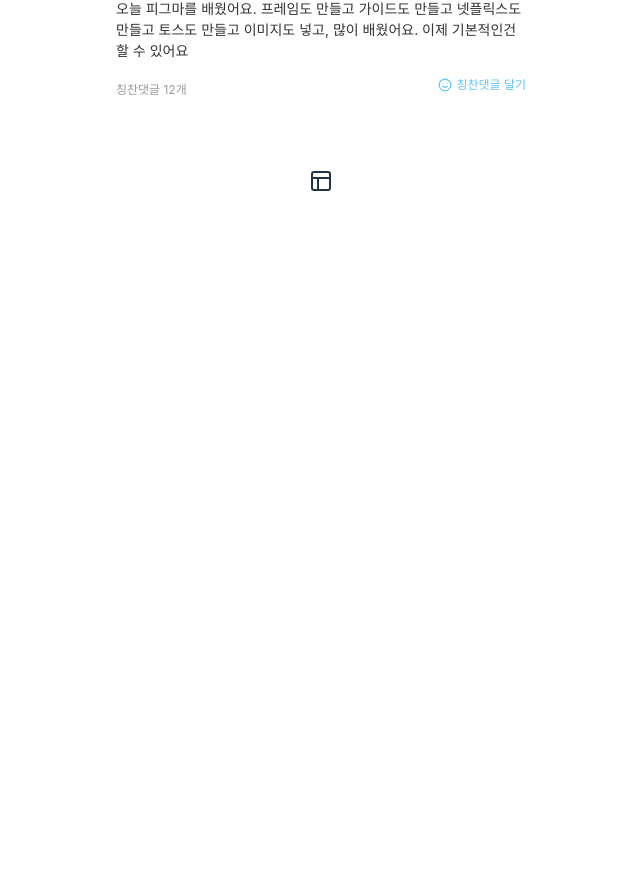
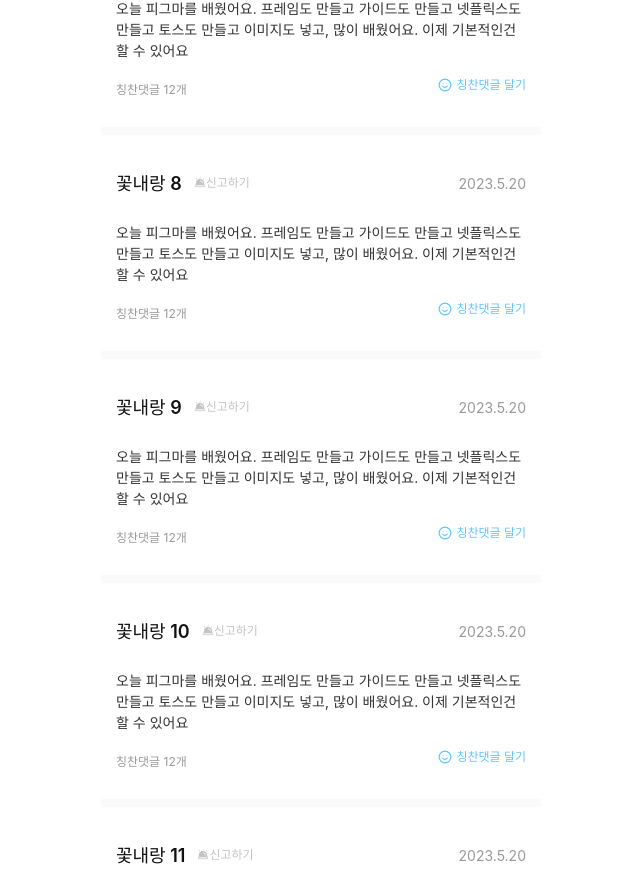
Before and after one commit to chchyj-project/chchyj-front, a React (Vite) app: page / in a window 1280 px wide. Shown: the part 1918-2797 px from the top of the page, without its empty margins (319-959 px from the left). Before the commit the page ends 2111 px from the top, so only its background shows below. Built offline with nearby package versions, Linux system fonts and the light colour scheme.

Commit message:
[style]: mainPage의 댓글 토글 아코디언 추가

```diff
--- a/package.json
+++ b/package.json
@@ -31,7 +31,6 @@
     "globals": "^15.11.0",
     "postcss": "^8.4.47",
     "prettier": "^3.3.3",
-    "tailwindcss": "^3.4.14",
     "typescript": "~5.6.2",
     "typescript-eslint": "^8.10.0",
     "vite": "^5.4.9"
--- /dev/null
+++ b/src/types/MainPage.ts
@@ -0,0 +1,8 @@
+export interface ContainerProps {
+  isLast?: boolean;
+  isFirst?: boolean;
+}
+
+export interface IconProps {
+  size?: string;
+}
--- a/src/ui/components/layout/Body.tsx
+++ b/src/ui/components/layout/Body.tsx
@@ -10,7 +10,6 @@ export default function Body({
   children: React.ReactNode;
   color: string;
 }) {
-  console.log('Body', children);
   return (
     <Container color={color}>
       <FixedHeader />
--- a/src/ui/components/layout/Page.tsx
+++ b/src/ui/components/layout/Page.tsx
@@ -9,6 +9,7 @@ export default function Page({ children }: PropsWithChildren) {
     </Container>
   );
 }
+
 const Container = styled.div`
   width: 100vw;
   height: 100vh;
--- /dev/null
+++ b/src/ui/components/mainPage/Comment.tsx
@@ -0,0 +1,85 @@
+import styled from '@emotion/styled';
+import { AddtionalWrapper, Icon, TitleWrapper } from '../../styles/MainPage';
+import Siren from '../../../assets/siren.png';
+import { ContainerProps } from '../../../types/MainPage.ts';
+import Heart from '../../../assets/heart.png';
+
+const CommentCard = styled.div<ContainerProps>`
+  border-radius: 8px;
+  padding: 12px 0;
+  margin-top: ${(props) => (props.isFirst ? '12px' : '0px')};
+  display: flex;
+  flex-direction: column;
+`;
+
+const CommentHeader = styled.div`
+  display: flex;
+  justify-content: space-between;
+  font-size: 0.9em;
+  color: #666666;
+`;
+
+const CommentContent = styled.div`
+  margin-bottom: 12px;
+  font-weight: 400;
+  font-size: 12px;
+  line-height: 14px;
+  display: flex;
+  justify-content: space-between;
+  padding-top: 10px;
+  width: 100%;
+  color: #8a8a8a;
+`;
+
+const NickName = styled.span`
+  font-style: normal;
+  font-weight: 700;
+  font-size: 12px;
+  line-height: 14px;
+  color: #5c5c5c;
+`;
+
+const TextComment = styled.div`
+  width: 90%;
+`;
+const LikeArea = styled.div`
+  display: flex;
+  gap: 2.5px;
+`;
+
+const Comment = ({
+  commenterId,
+  content,
+  likeCount,
+  isLast,
+  isFirst,
+}: {
+  commenterId: string;
+  content: string;
+  likeCount: number;
+  isLast: boolean;
+  isFirst: boolean;
+}) => {
+  return (
+    <CommentCard isLast={isLast} isFirst={isFirst}>
+      <CommentHeader>
+        <TitleWrapper>
+          <NickName>{commenterId}</NickName>
+          <AddtionalWrapper>
+            <Icon src={Siren} size={'12px'} />
+            신고하기
+          </AddtionalWrapper>
+        </TitleWrapper>
+      </CommentHeader>
+      <CommentContent>
+        <TextComment>{content}</TextComment>
+        <LikeArea>
+          <Icon src={Heart} size={'14px'} />
+          <div>{likeCount}</div>
+        </LikeArea>
+      </CommentContent>
+    </CommentCard>
+  );
+};
+
+export default Comment;
--- a/src/ui/components/mainPage/ComplimentItem.tsx
+++ /dev/null
@@ -1,112 +0,0 @@
-import styled from '@emotion/styled';
-import { Smile } from 'lucide-react';
-import Siren from '../../../assets/siren.png';
-import styleToken from '../../styles/styleToken.ts';
-import { RowFlexBetween } from '../../styles/commonStyle.ts';
-interface ContainerProps {
-  isLast?: boolean;
-}
-const Container = styled.div<ContainerProps>`
-  margin-bottom: ${(props) => (props.isLast ? '0px' : '8px')};
-  padding: 20px 15px;
-  background-color: #fff;
-`;
-
-const Header = styled.div`
-  display: flex;
-  justify-content: space-between;
-  align-items: center;
-  margin-bottom: 10px;
-`;
-
-const TitleWrapper = styled.div`
-  display: flex;
-  align-items: center;
-`;
-
-const Title = styled.h2`
-  font-size: 18px;
-  font-weight: 600;
-  margin-right: 8px;
-  color: #111111;
-`;
-
-const Icon = styled.img`
-  margin-left: 4px;
-  width: 12px;
-  height: 12px;
-`;
-
-const Date = styled.span`
-  font-size: 14px;
-  color: #999;
-`;
-
-const Content = styled.p`
-  font-size: 14px;
-  line-height: 1.5;
-  color: #333;
-  margin: 10px 0;
-`;
-
-const CommentInfo = styled.div`
-  font-size: 12px;
-  color: #999;
-  margin-top: 10px;
-`;
-
-const AddtionalWrapper = styled.div`
-  display: flex;
-  align-items: center;
-  font-size: 12px;
-  color: ${styleToken.color.textSub};
-
-  svg {
-    margin-right: 4px;
-  }
-`;
-
-const WritingCommentWrapper = styled.div`
-  display: flex;
-  align-items: center;
-  font-size: 12px;
-  color: ${styleToken.color.secondary};
-
-  svg {
-    margin-right: 4px;
-  }
-`;
-
-const ComplimentItem = ({
-  isLast,
-  index,
-}: {
-  isLast: boolean;
-  index: number;
-}) => (
-  <Container isLast={isLast}>
-    <Header>
-      <TitleWrapper>
-        <Title>꽃내랑 {index}</Title>
-        <AddtionalWrapper>
-          <Icon src={Siren} />
-          신고하기
-        </AddtionalWrapper>
-      </TitleWrapper>
-      <Date>2023.5.20</Date>
-    </Header>
-    <Content>
-      오늘 피그마를 배웠어요. 프레임도 만들고 가이드도 만들고 넷플릭스도 만들고
-      토스도 만들고 이미지도 넣고, 많이 배웠어요. 이제 기본적인건 할 수 있어요
-    </Content>
-    <RowFlexBetween>
-      <CommentInfo>칭찬댓글 12개</CommentInfo>
-      <WritingCommentWrapper>
-        <Smile size={'14px'} />
-        칭찬댓글 달기
-      </WritingCommentWrapper>
-    </RowFlexBetween>
-  </Container>
-);
-
-export default ComplimentItem;
--- /dev/null
+++ b/src/ui/components/mainPage/PraiseItem.tsx
@@ -0,0 +1,144 @@
+import styled from '@emotion/styled';
+import { Smile } from 'lucide-react';
+import Siren from '../../../assets/siren.png';
+import styleToken from '../../styles/styleToken.ts';
+import { RowFlexBetween } from '../../styles/commonStyle.ts';
+import Comment from './Comment.tsx';
+import { useState } from 'react';
+import { AddtionalWrapper, Icon, TitleWrapper } from '../../styles/MainPage.ts';
+import { ContainerProps } from '../../../types/MainPage.ts';
+
+const Container = styled.div<ContainerProps>`
+  margin-bottom: ${(props) => (props.isLast ? '0px' : '8px')};
+  padding: 20px 15px;
+  background-color: #fff;
+`;
+
+const Header = styled.div`
+  display: flex;
+  justify-content: space-between;
+  align-items: center;
+  margin-bottom: 10px;
+`;
+
+const Title = styled.h2`
+  font-size: 18px;
+  font-weight: 600;
+  margin-right: 8px;
+  color: #111111;
+`;
+
+const Date = styled.span`
+  font-size: 14px;
+  color: #999;
+`;
+
+const Content = styled.p`
+  font-size: 14px;
+  line-height: 1.5;
+  color: #333;
+  margin: 10px 0;
+`;
+
+const CommentInfo = styled.div`
+  font-size: 12px;
+  color: #999;
+  margin-top: 10px;
+  cursor: pointer;
+`;
+
+const WritingCommentWrapper = styled.div`
+  display: flex;
+  align-items: center;
+  font-size: 12px;
+  color: ${styleToken.color.secondary};
+
+  svg {
+    margin-right: 4px;
+  }
+`;
+
+const CommentContainer = styled.div`
+  width: 100%;
+`;
+
+const StartGreyLine = styled.div`
+  width: 100%;
+  background-color: #e9e9e9;
+  height: 0.5px;
+  margin: 25px 0 12.5px 0;
+`;
+
+const PraiseItem = ({ isLast, index }: { isLast: boolean; index: number }) => {
+  const [isCommentOpen, setIsCommentOpen] = useState<boolean>(false);
+
+  const toggleCommentBox = () => {
+    setIsCommentOpen(!isCommentOpen);
+  };
+
+  const commentMockData = [
+    {
+      commenterId: 'nickname',
+      content: '†jdtlfgl xc',
+      date: '2023.06.20',
+      likeCount: 2,
+    },
+    {
+      commenterId: 'nickname',
+      content:
+        'you are so sincere!! i respect you and cheer you you are so sincere!! i respect you and cheer you',
+      date: '2023.06.20',
+      likeCount: 2,
+    },
+    {
+      commenterId: 'nickname',
+      content:
+        'you are so sincere!! i respect you and you are so sincere!! i respect you and cheer you',
+      date: '2023.06.20',
+      likeCount: 2,
+    },
+  ];
+
+  return (
+    <Container isLast={isLast}>
+      <Header>
+        <TitleWrapper>
+          <Title>꽃내랑 {index}</Title>
+          <AddtionalWrapper>
+            <Icon src={Siren} size={'12px'} />
+            신고하기
+          </AddtionalWrapper>
+        </TitleWrapper>
+        <Date>2023.5.20</Date>
+      </Header>
+      <Content>
+        오늘 피그마를 배웠어요. 프레임도 만들고 가이드도 만들고 넷플릭스도
+        만들고 토스도 만들고 이미지도 넣고, 많이 배웠어요. 이제 기본적인건 할 수
+        있어요
+      </Content>
+      <RowFlexBetween>
+        <CommentInfo onClick={toggleCommentBox}>칭찬댓글 12개</CommentInfo>
+        <WritingCommentWrapper>
+          <Smile size={'14px'} />
+          칭찬댓글 달기
+        </WritingCommentWrapper>
+      </RowFlexBetween>
+      {isCommentOpen && (
+        <CommentContainer>
+          <StartGreyLine />
+          {commentMockData.map((item, index) => (
+            <Comment
+              commenterId={item.commenterId}
+              content={item.content}
+              likeCount={item.likeCount}
+              isFirst={index === 0}
+              isLast={index === commentMockData.length - 1}
+            />
+          ))}
+        </CommentContainer>
+      )}
+    </Container>
+  );
+};
+
+export default PraiseItem;
--- a/src/ui/pages/MainPage.tsx
+++ b/src/ui/pages/MainPage.tsx
@@ -2,10 +2,10 @@ import styled from '@emotion/styled';
 import Body from '../components/layout/Body';
 import styleToken from '../styles/styleToken.ts';
 import RightArrowIcon from '../../assets/character.png';
-import ComplimentItem from '../components/mainPage/ComplimentItem.tsx'; // 이미지 경로에 맞게 수정하세요
+import PraiseItem from '../components/mainPage/PraiseItem.tsx'; // 이미지 경로에 맞게 수정하세요
 import PlusImageIcon from '../../assets/plus.png';
 
-const ComplimentCard = styled.div`
+const PraiseCard = styled.div`
   background-color: ${styleToken.color.primary};
   border: 1px solid #d3e9ff;
   padding: 20px 0;
@@ -74,7 +74,7 @@ const FloatingButton = styled.button`
   z-index: 1000; /* 다른 요소 위에 고정되도록 z-index 추가 */
 `;
 
-const ComplimentList = styled.div`
+const PraiseList = styled.div`
   width: 100%;
   max-width: 500px;
   text-align: left;
@@ -87,14 +87,33 @@ const ListGap = styled.div`
   height: 8px;
 `;
 
-const array = ['2', '3', '4', '5', '6', '7', '8', '9'];
+const array = [
+  '2',
+  '3',
+  '4',
+  '5',
+  '6',
+  '7',
+  '8',
+  '9',
+  '10',
+  '11',
+  '12',
+  '13',
+  '14',
+  '15',
+  '16',
+  '17',
+  '18',
+  '19',
+];
 
 // 컴포넌트
 export default function MainPage() {
   console.log('homePage');
   return (
     <Body color={styleToken.color.backgroundSecondary}>
-      <ComplimentCard>
+      <PraiseCard>
         <ContentWrapper>
           <TextGroup>
             <Title>당신의 칭찬요정을 만나보세요!</Title>
@@ -105,13 +124,13 @@ export default function MainPage() {
           </TextGroup>
           <Icon src={RightArrowIcon} alt="Right arrow" />
         </ContentWrapper>
-      </ComplimentCard>
-      <ComplimentList>
+      </PraiseCard>
+      <PraiseList>
         {array.map((item, idx) => {
           console.log('item>>', item, idx);
           return (
             <>
-              <ComplimentItem
+              <PraiseItem
                 key={idx}
                 index={idx}
                 isLast={idx === array.length - 1}
@@ -120,7 +139,7 @@ export default function MainPage() {
             </>
           );
         })}
-      </ComplimentList>
+      </PraiseList>
       <FloatingButton>
         <PlusIcon src={PlusImageIcon} alt="plus" />
         칭찬글 쓰기
--- /dev/null
+++ b/src/ui/styles/MainPage.ts
@@ -0,0 +1,25 @@
+import styled from '@emotion/styled';
+import styleToken from './styleToken.ts';
+import { IconProps } from '../../types/MainPage.ts';
+
+export const AddtionalWrapper = styled.div`
+  display: flex;
+  align-items: center;
+  font-size: 12px;
+  color: ${styleToken.color.textSub};
+
+  svg {
+    margin-right: 4px;
+  }
+`;
+
+export const Icon = styled.img<IconProps>`
+  margin-left: 4px;
+  width: ${(prop) => prop.size};
+  height: ${(prop) => prop.size};
+`;
+
+export const TitleWrapper = styled.div`
+  display: flex;
+  align-items: center;
+`;
```
Also changed, not shown: src/assets/heart.png (added).
